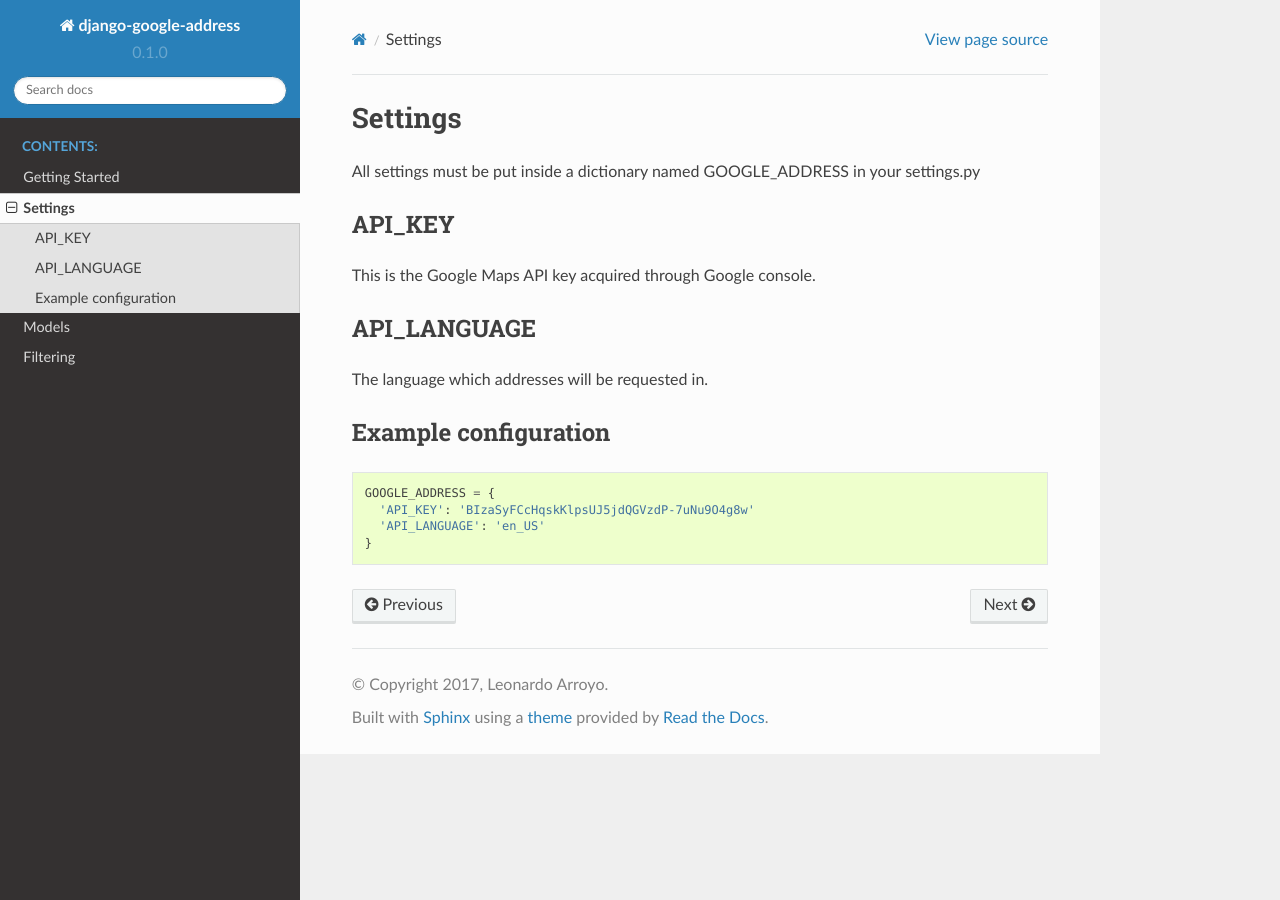
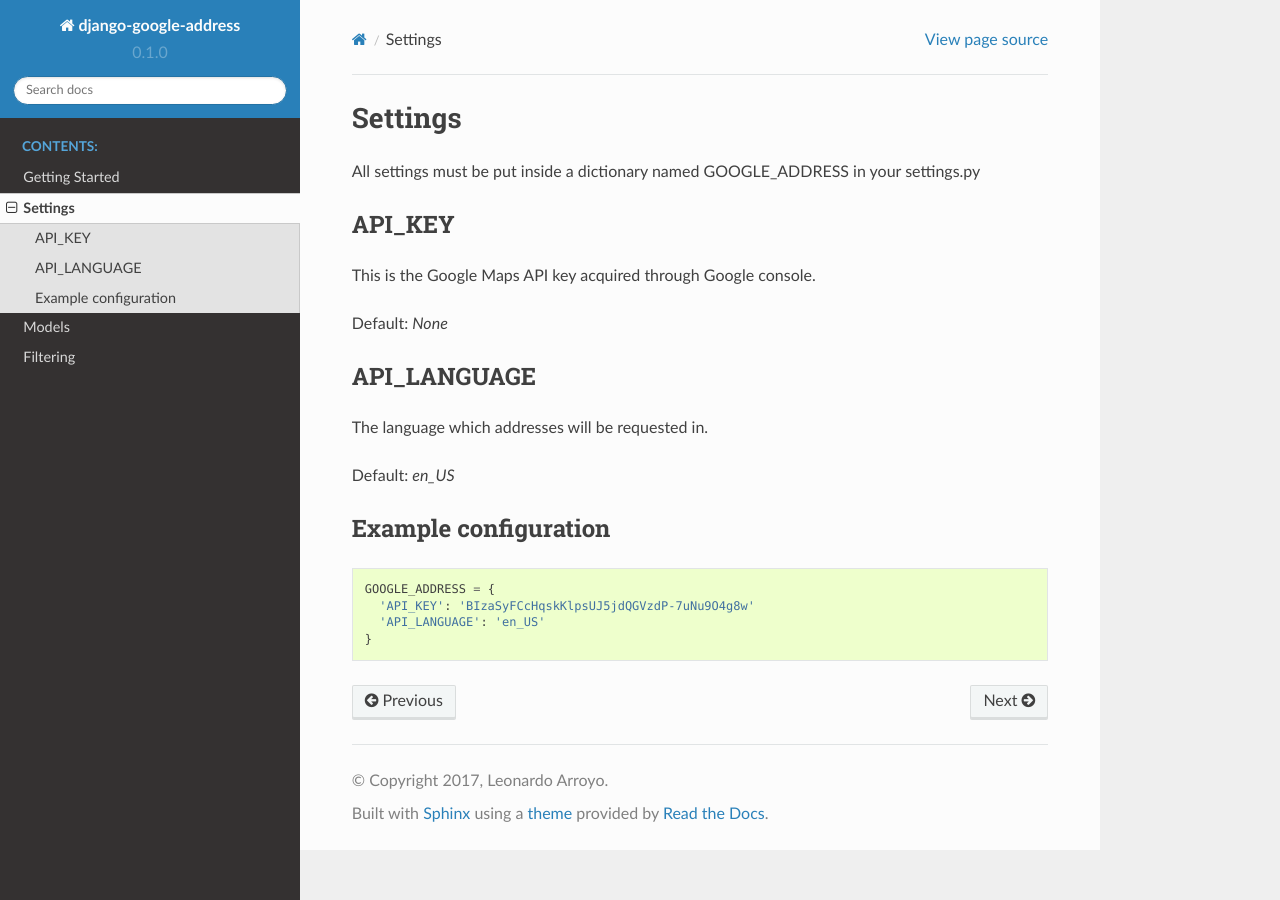
Before and after one commit to pa0lin082/django-google-address, a Sphinx documentation site: the page built from docs/src/settings.rst, in a window 1280 px wide. Built offline with Sphinx 7.4.7 and the Read the Docs theme 2.0.0, drawn with Linux system fonts in a browser that asks for light colours.

Commit message:
Add default settings values to docs

```diff
--- a/docs/src/settings.rst
+++ b/docs/src/settings.rst
@@ -8,10 +8,14 @@ API_KEY
 
 This is the Google Maps API key acquired through Google console.
 
+Default: `None`
+
 API_LANGUAGE
 ~~~~~~~~~~~~~~~~
 
 The language which addresses will be requested in.
+
+Default: `en_US`
 
 Example configuration
 ~~~~~~~~~~~~~~~~~~~~~
```
